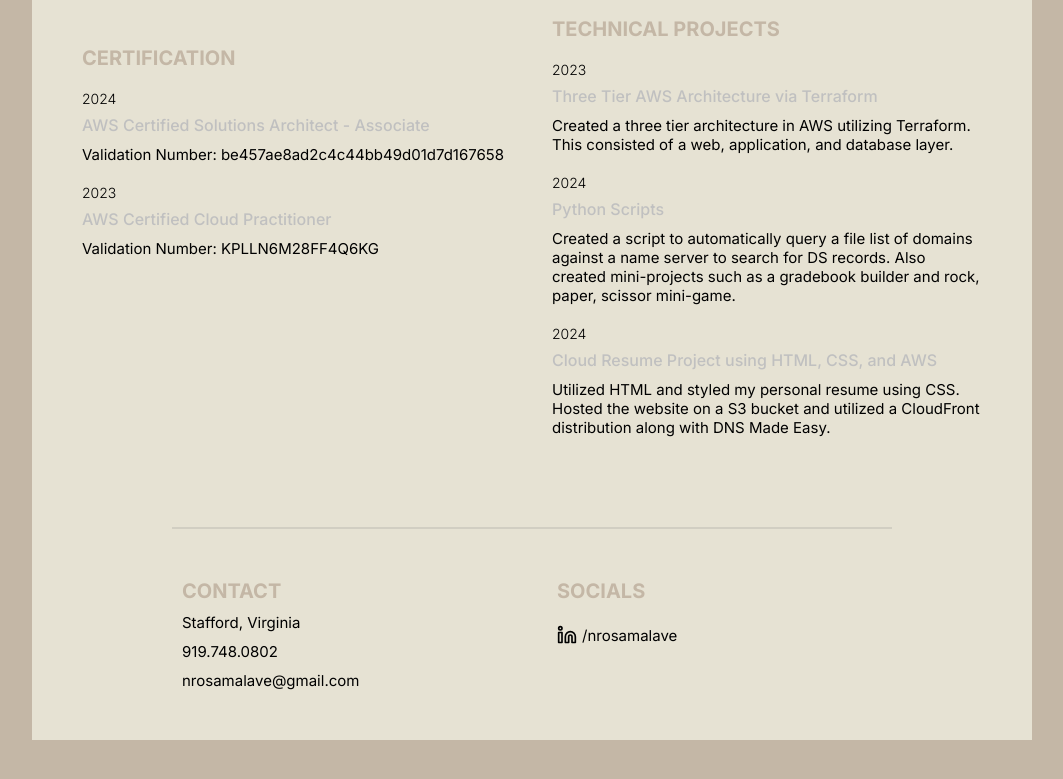
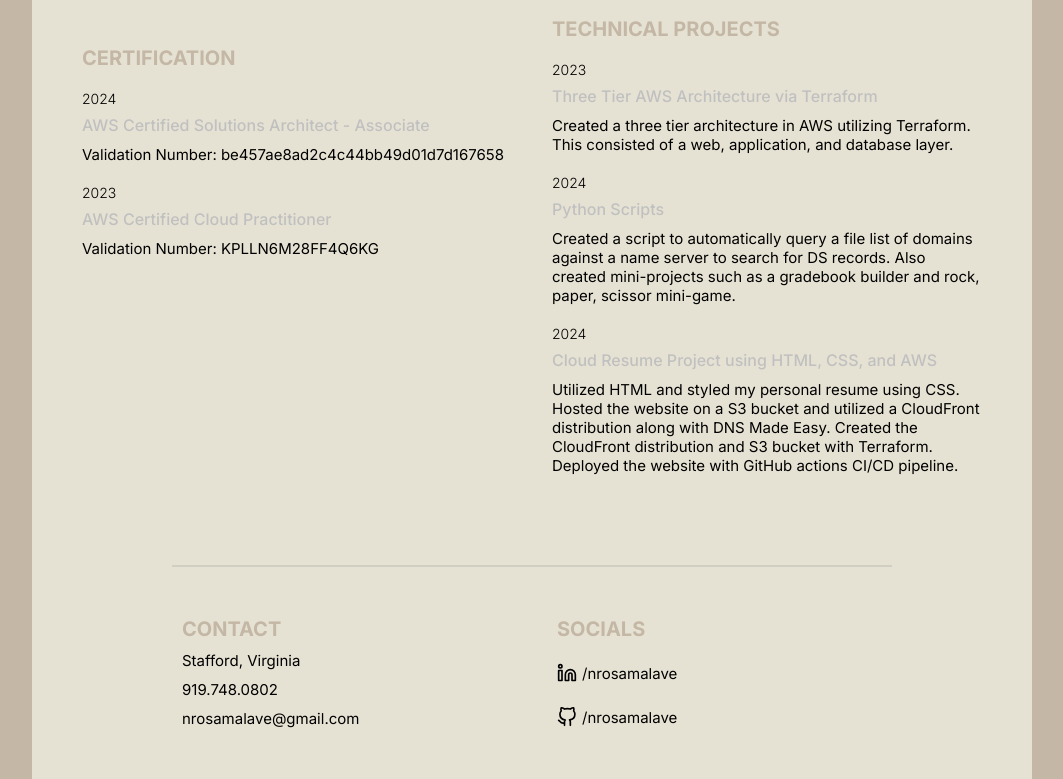
Before and after one commit to nrosamalave/mywebsite, a plain HTML site: page index.html in a window 1280 px wide. Shown: the part 1272-2051 px from the top of the page, without its empty margins (108-1171 px from the left). Before the commit the page ends 2012 px from the top, so only its background shows below. Drawn offline with nearby package versions, Linux system fonts and the light colour scheme.

Commit message:
updated resume

```diff
--- a/index.html
+++ b/index.html
@@ -135,7 +135,7 @@
                 <div class="tech_projItem">
                     <p class="item_preTitle">2024</p>
                     <h4 class="item_title">Cloud Resume Project using HTML, CSS, and AWS</h4>
-                    <p class="description">Utilized HTML and styled my personal resume using CSS. Hosted the website on a S3 bucket and utilized a CloudFront distribution along with DNS Made Easy.</p>
+                    <p class="description">Utilized HTML and styled my personal resume using CSS. Hosted the website on a S3 bucket and utilized a CloudFront distribution along with DNS Made Easy. Created the CloudFront distribution and S3 bucket with <a target="_blank" href="https://github.com/nrosamalave/mywebsite-ops">Terraform</a>. Deployed the <a target="_blank" href="https://github.com/nrosamalave/mywebsite">website</a> with GitHub actions CI/CD pipeline.</p>
                 </div>
         </div>
         <hr>
@@ -161,6 +161,12 @@
                         <span>/nrosamalave</span>
                     </a>
                 </div>
+                <div class="social_items">
+                    <a href="https://github.com/nrosamalave/" class="social_item" target="_blank">
+                        <i data-feather="github"></i>
+                        <span>/nrosamalave</span>
+                    </a>
+                </div>
             </div>
         </div>
     </div>
```
